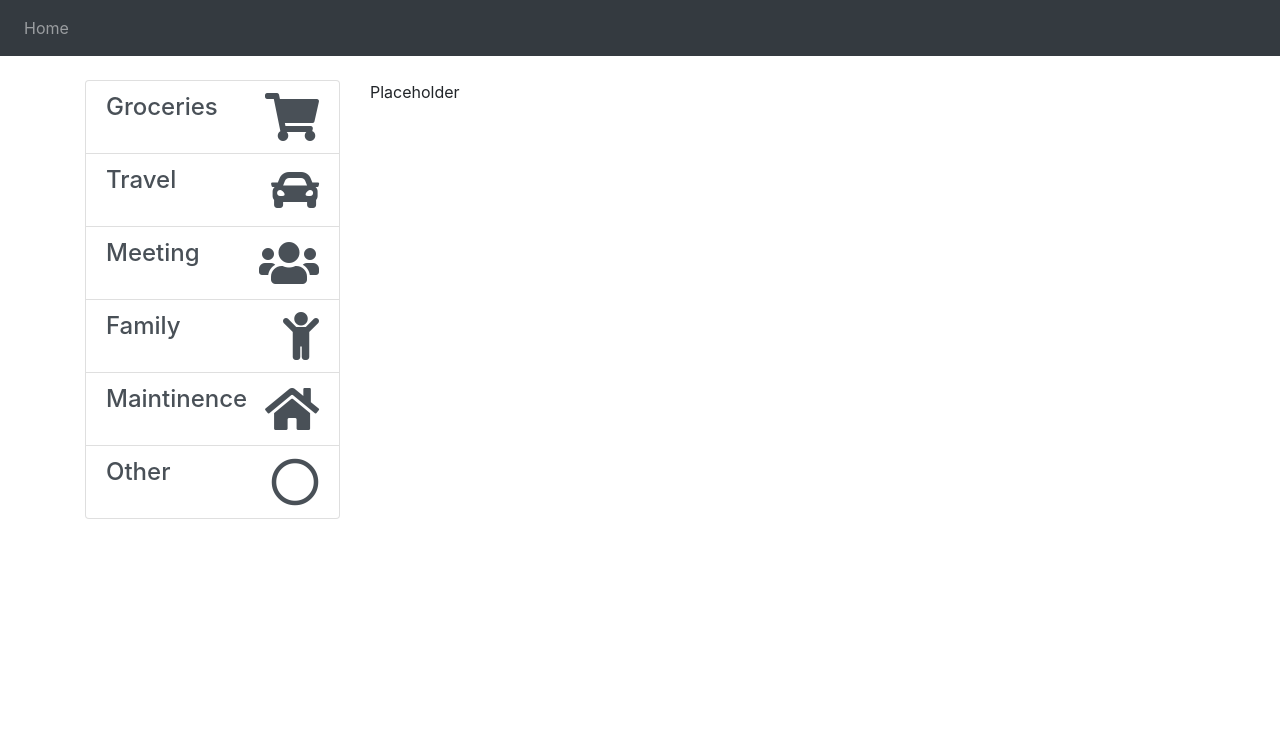
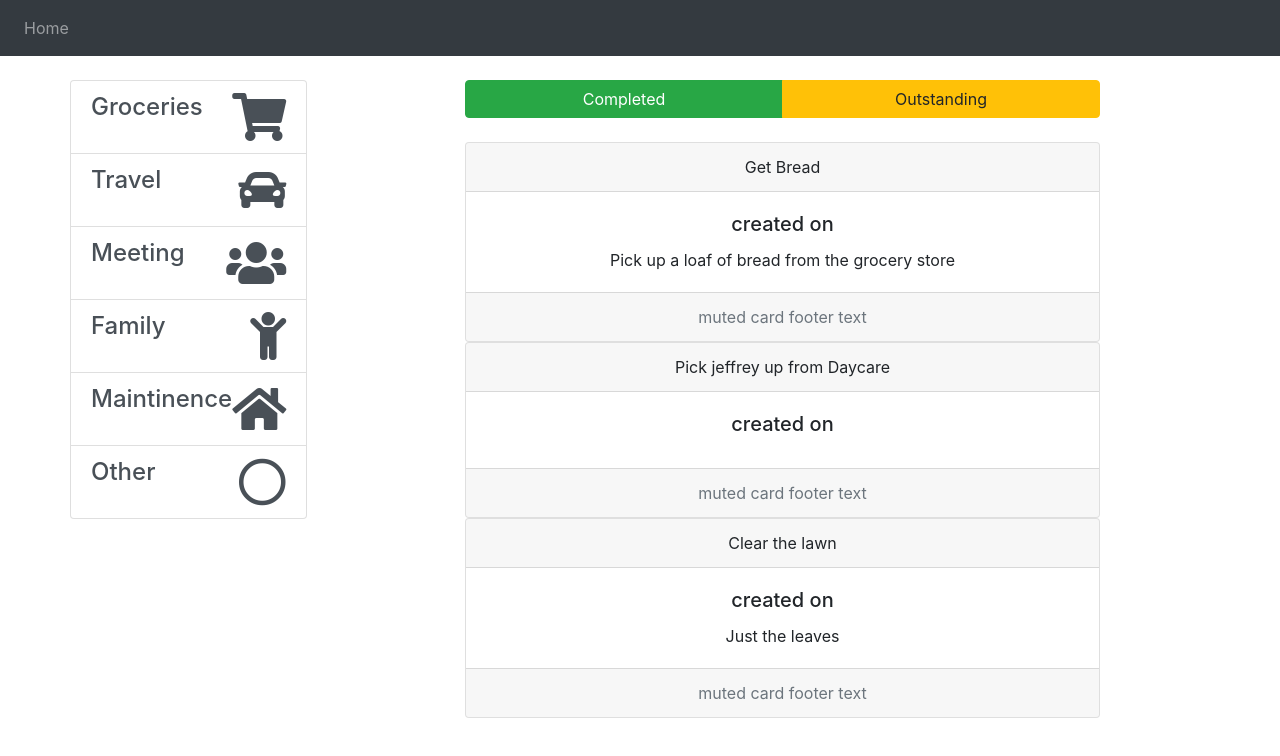
Before and after one commit to coheleach/Self-Help-Front-End, an Angular app in the folder self-help/: page / in a window 1280 px wide. Shown: the top 756 px of the page. Built offline with nearby package versions, Linux system fonts and the light colour scheme.

Commit message:
adding files that should have been tracked as of last commit

```diff
--- a/self-help/src/app/app.module.ts
+++ b/self-help/src/app/app.module.ts
@@ -5,13 +5,17 @@ import { AppComponent } from './app.component';
 import { NavbarComponent } from './navbar/navbar.component';
 import { ToDosComponent } from './to-dos/to-dos.component';
 import { TodoTypesComponent } from './to-dos/todo-types/todo-types.component';
+import { TodoListComponent } from './to-dos/todo-list/todo-list.component';
+import { TodoDetailComponent } from './to-dos/todo-list/todo-detail/todo-detail.component';
 
 @NgModule({
   declarations: [
     AppComponent,
     NavbarComponent,
     ToDosComponent,
-    TodoTypesComponent
+    TodoTypesComponent,
+    TodoListComponent,
+    TodoDetailComponent
   ],
   imports: [
     BrowserModule
--- /dev/null
+++ b/self-help/src/app/models/Todo.model.ts
@@ -0,0 +1,18 @@
+export class Todo {
+
+    constructor(
+        public title: string,
+        public description: string,
+        public category: string,
+        public deadlineDate: Date,
+        public creationDate?: Date,
+        public completed?: boolean ) {
+        if(!creationDate) {
+            creationDate = new Date()
+        }
+        if(!completed) {
+            completed = false;
+        }
+    }
+
+}
--- /dev/null
+++ b/self-help/src/app/services/todo.service.ts
@@ -0,0 +1,33 @@
+import { Todo } from '../models/Todo.model';
+import { Injectable } from '@angular/core';
+
+@Injectable({providedIn: 'root'})
+export class TodoService {
+
+    private todos: Todo[] = [
+        new Todo(
+            'Get Bread',
+            'Pick up a loaf of bread from the grocery store',
+            'groceries',
+            new Date(2019, 6, 9)
+        ),
+        new Todo(
+            'Pick jeffrey up from Daycare',
+            '',
+            'family',
+            new Date(2020, 12, 1)
+        ),
+        new Todo(
+            'Clear the lawn',
+            'Just the leaves',
+            'maintinence',
+            new Date(20201, 1, 1)
+        )
+    ];
+
+    getTodos(): Todo[] {
+        return this.todos.slice();
+    }
+
+
+}
--- a/self-help/src/app/to-dos/to-dos.component.html
+++ b/self-help/src/app/to-dos/to-dos.component.html
@@ -2,7 +2,7 @@
     <div class="col-md-3 col-xs-12 debug-highlight-black">
         <app-todo-types></app-todo-types>
     </div>
-    <div class="col-md-7 col-xs-12 col-offset-md-2 debug-highlight-black">
-        <p>Placeholder</p>
+    <div class="col-md-7 col-xs-12 offset-md-1 offset-xs-1 debug-highlight-black">
+        <app-todo-list></app-todo-list>
     </div>
 </div>
--- a/self-help/src/app/to-dos/todo-types/todo-types.component.html
+++ b/self-help/src/app/to-dos/todo-types/todo-types.component.html
@@ -1,3 +1,4 @@
+<div class="row">
     <div class="list-group">
         <a
             class="list-group-item list-group-item-action">
@@ -54,3 +55,4 @@
             </span>
         </a>
     </div>
+</div>
```
Lines whose indentation alone changed are shown as unchanged.
